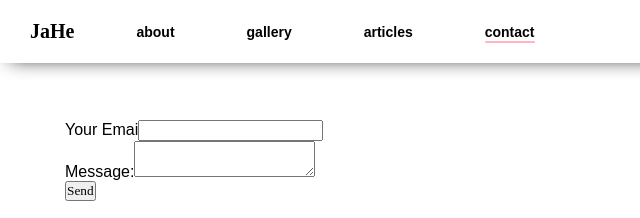
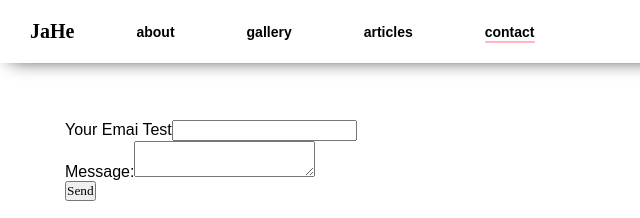
Before and after one commit to JakHer/gatsby-blog, a Gatsby site: page /contact in a window 1280 px wide. Shown: the top 218 px of the page, 0-640 px from the left. Built offline with nearby package versions, Linux system fonts and the light colour scheme; Gatsby itself is replaced by a stand-in of ours.

Commit message:
feat: fix errors

```diff
--- a/src/pages/contact.js
+++ b/src/pages/contact.js
@@ -13,7 +13,7 @@
       <input type="hidden" name="bot-field" />
       <input type="hidden" name="form-name" value="contact" />
       <div>
-        <label htmlFor="email">Your Emai</label>
+        <label htmlFor="email">Your Emai Test</label>
         <input type="email" name="email" />
       </div>
       <div>
```
